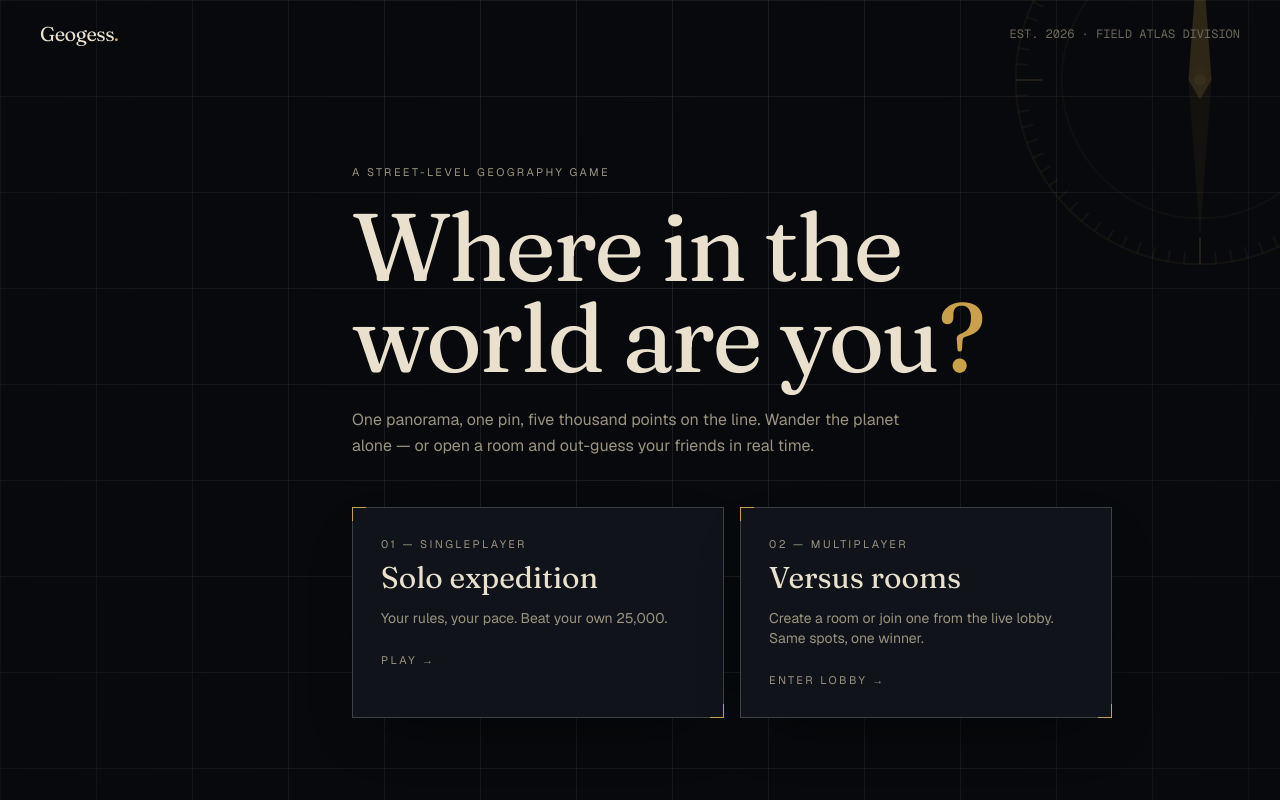
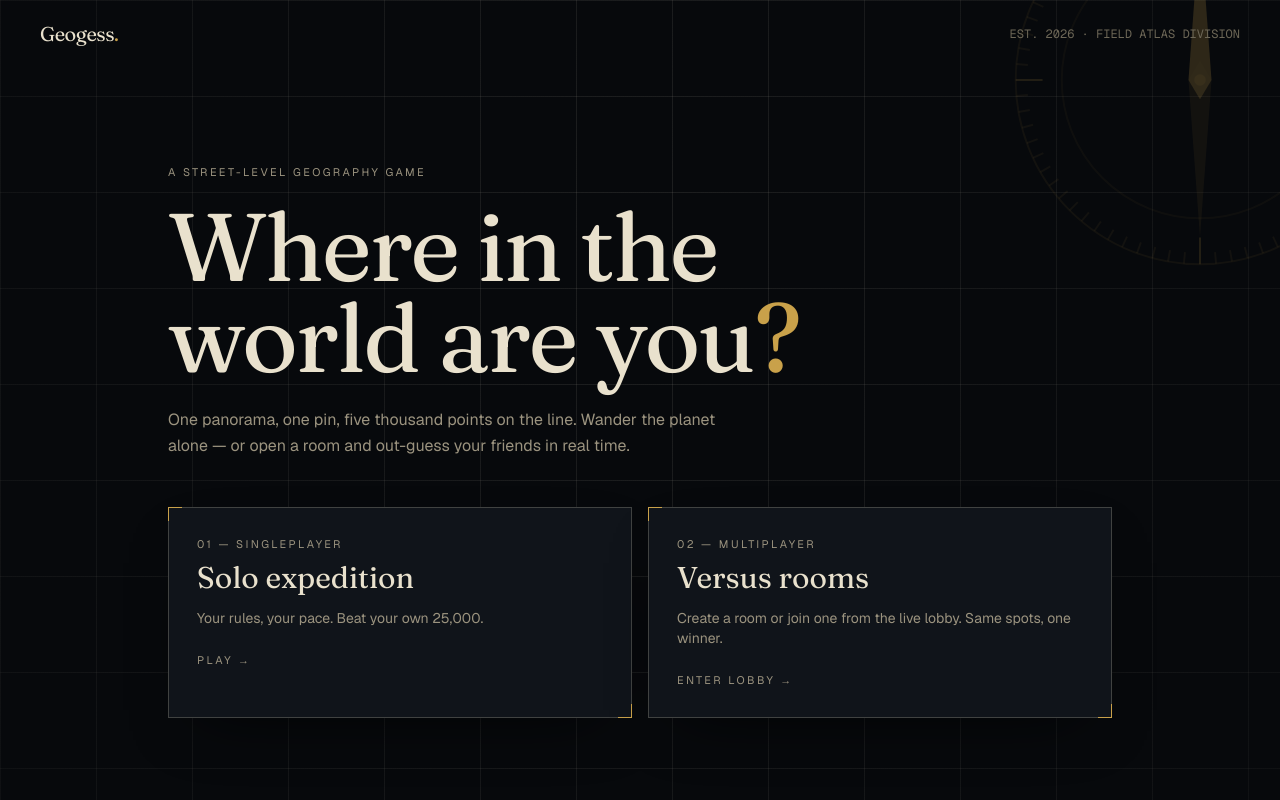
Before and after one commit to Skizziik/Geogess, a Next.js app: page / in a window 1280 px wide. Shown: the top 800 px of the page. Built offline with nearby package versions, Linux system fonts and the light colour scheme.

Commit message:
ux: landing rail — keep only the Leaderboard link, anchor it at the far left under the wordmark

```diff
--- a/app/page.tsx
+++ b/app/page.tsx
@@ -80,29 +80,21 @@ export default function Home() {
         </div>
       </header>
 
-      <section className="relative z-10 mx-auto w-full max-w-5xl px-6 pt-16 md:grid md:grid-cols-[8.5rem_1fr] md:gap-12 md:px-10 md:pt-24">
-        <nav className="fadeup mb-10 hidden md:block md:pt-2" aria-label="Site index">
-          <p className="label-caps mb-5 text-paper-faint">Index</p>
-          <ul className="space-y-4 border-l border-line pl-4">
-            {[
-              { n: "01", label: "Solo", href: "/play" },
-              { n: "02", label: "Multiplayer", href: "/rooms" },
-              { n: "03", label: "Leaderboard", href: "/leaderboard" },
-            ].map((item) => (
-              <li key={item.href}>
-                <Link
-                  href={item.href}
-                  className="label-caps block transition-colors hover:text-brass-bright"
-                >
-                  <span className="mr-2 font-mono text-brass">{item.n}</span>
-                  {item.label}
-                </Link>
-              </li>
-            ))}
-          </ul>
-        </nav>
+      {/* Far-left rail, aligned with the wordmark above it. */}
+      <nav
+        className="fadeup absolute left-6 top-24 z-10 hidden md:left-10 md:block"
+        aria-label="Leaderboard"
+      >
+        <Link
+          href="/leaderboard"
+          className="label-caps flex items-center gap-2 border-l border-brass/40 pl-3 transition-colors hover:text-brass-bright"
+        >
+          <span className="font-mono text-brass">◈</span>
+          Leaderboard
+        </Link>
+      </nav>
 
-        <div>
+      <section className="relative z-10 mx-auto w-full max-w-5xl px-6 pt-16 md:px-10 md:pt-24">
         <p className="label-caps fadeup mb-5">A street-level geography game</p>
         <h1
           className="fadeup max-w-3xl font-display text-6xl leading-[0.95] tracking-tight md:text-8xl"
@@ -150,7 +142,6 @@ export default function Home() {
             <span className="label-caps mt-6 text-brass">enter lobby →</span>
           </Link>
         </div>
-        </div>
       </section>
 
       <section className="relative z-10 mx-auto mt-24 w-full max-w-5xl px-6 pb-20 md:px-10">
```
